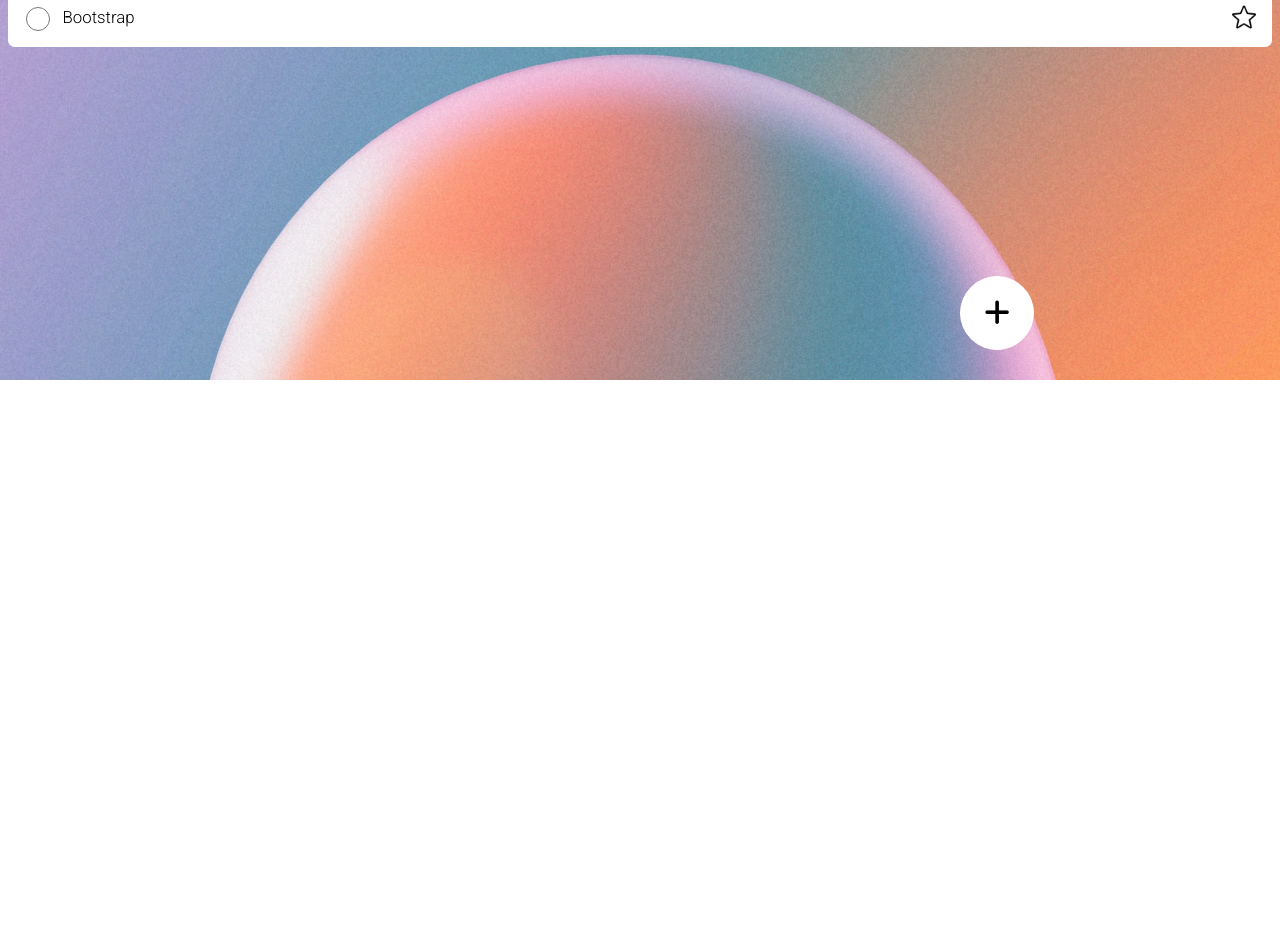
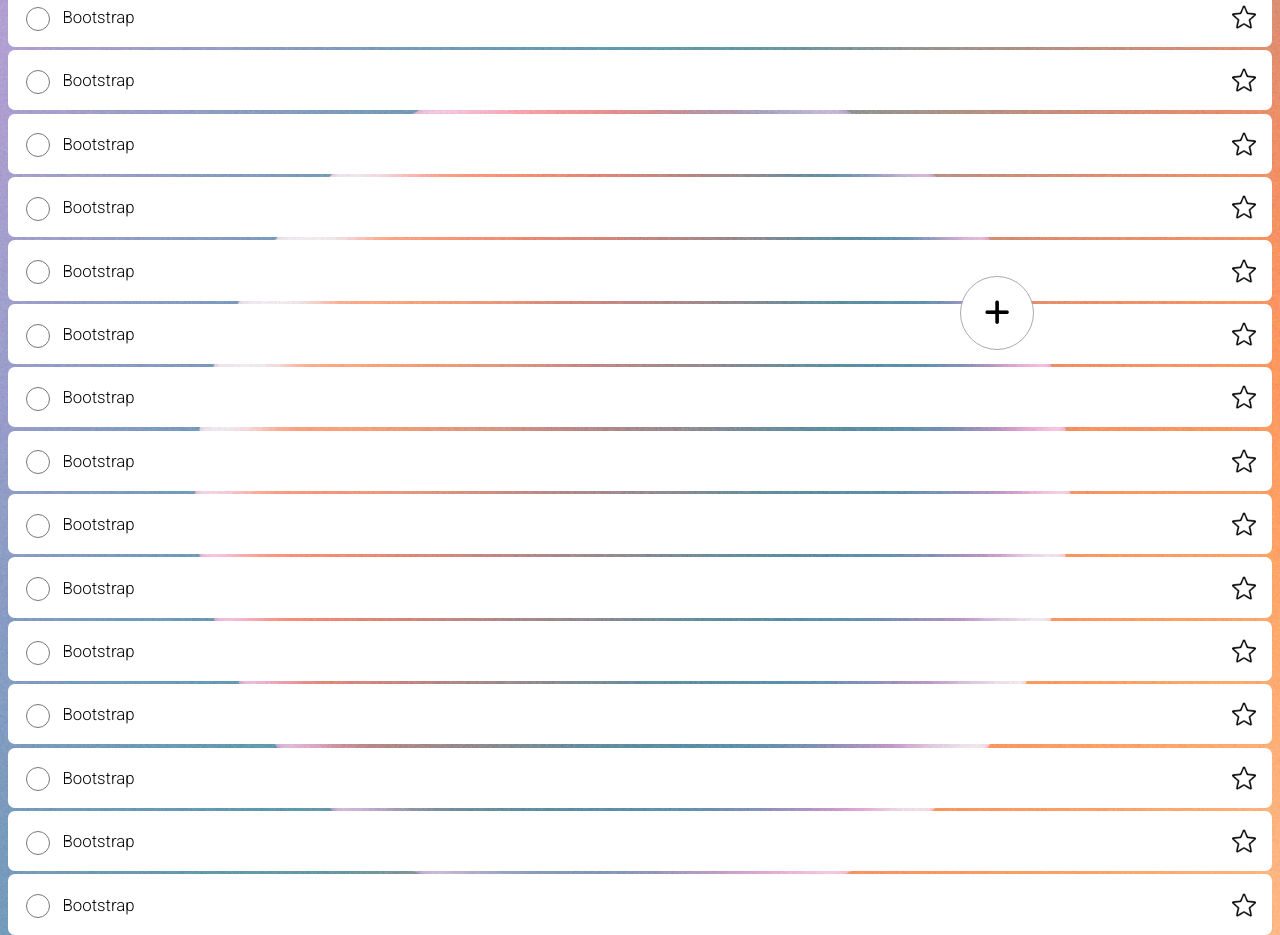
Before and after one commit to d-code-h/microsoft_todo, a plain HTML site: page index.html in a window 1280 px wide. Shown: the part 420-1355 px from the top of the page. Before the commit the page ends 800 px from the top, so only its background shows below. Drawn offline with Linux system fonts and the light colour scheme.

Commit message:
70% done with main UI

```diff
--- a/css/style.css
+++ b/css/style.css
@@ -2,17 +2,22 @@ body, html {
   width: 100%;
   height: 100%;
 }
-
+body, header {
+  background-image: url("/images/5.jpg");
+  background-size: cover;
+}
 body {
   box-sizing: border-box;
   font-family: 'Roboto', sans-serif;
   font-size: 150%;
   margin: 0;
   padding: 0.2em;
-  background-image: url("/images/5.jpg");
-  background-size: cover;
 }
 
+header {
+  position: sticky;
+  top: 0;
+}
 h1, i{
   font-size: 1.2em;
   color: #fff;
@@ -50,7 +55,7 @@ img {
 span .fa-plus {
   width: 2.5em;
   height: 2.5em;
-  border: 0.1rem solid #fff;
+  border: 0.1rem solid #aaa;
   border-radius: 50%;
   background-color: #fff;
   position: fixed;
--- a/index.html
+++ b/index.html
@@ -48,6 +48,77 @@
         <span>Bootstrap</span>
       <img src="/images/star.png" alt="A star icon" />
       </p>
+      <p>
+        <input type="radio" name="status" id="status" />
+        <span>Bootstrap</span>
+      <img src="/images/star.png" alt="A star icon" />
+      </p>
+      <p>
+        <input type="radio" name="status2" id="status" />
+        <span>Bootstrap</span>
+      <img src="/images/star.png" alt="A star icon" />
+      </p>
+      <p>
+        <input type="radio" name="status2" id="status" />
+        <span>Bootstrap</span>
+      <img src="/images/star.png" alt="A star icon" />
+      </p>
+      <p>
+        <input type="radio" name="status2" id="status" />
+        <span>Bootstrap</span>
+      <img src="/images/star.png" alt="A star icon" />
+      </p>
+      <p>
+        <input type="radio" name="status2" id="status" />
+        <span>Bootstrap</span>
+      <img src="/images/star.png" alt="A star icon" />
+      </p>
+      <p>
+        <input type="radio" name="status2" id="status" />
+        <span>Bootstrap</span>
+      <img src="/images/star.png" alt="A star icon" />
+      </p>
+
+      <p>
+        <input type="radio" name="status2" id="status" />
+        <span>Bootstrap</span>
+      <img src="/images/star.png" alt="A star icon" />
+      </p>
+      <p>
+        <input type="radio" name="status2" id="status" />
+        <span>Bootstrap</span>
+      <img src="/images/star.png" alt="A star icon" />
+      </p>
+      <p>
+        <input type="radio" name="status" id="status" />
+        <span>Bootstrap</span>
+      <img src="/images/star.png" alt="A star icon" />
+      </p>
+      <p>
+        <input type="radio" name="status2" id="status" />
+        <span>Bootstrap</span>
+      <img src="/images/star.png" alt="A star icon" />
+      </p>
+      <p>
+        <input type="radio" name="status2" id="status" />
+        <span>Bootstrap</span>
+      <img src="/images/star.png" alt="A star icon" />
+      </p>
+      <p>
+        <input type="radio" name="status2" id="status" />
+        <span>Bootstrap</span>
+      <img src="/images/star.png" alt="A star icon" />
+      </p>
+      <p>
+        <input type="radio" name="status2" id="status" />
+        <span>Bootstrap</span>
+      <img src="/images/star.png" alt="A star icon" />
+      </p>
+      <p>
+        <input type="radio" name="status2" id="status" />
+        <span>Bootstrap</span>
+      <img src="/images/star.png" alt="A star icon" />
+      </p>
     </section>
     <span><i class="fa fa-plus"></i></span>
   </article>
```
